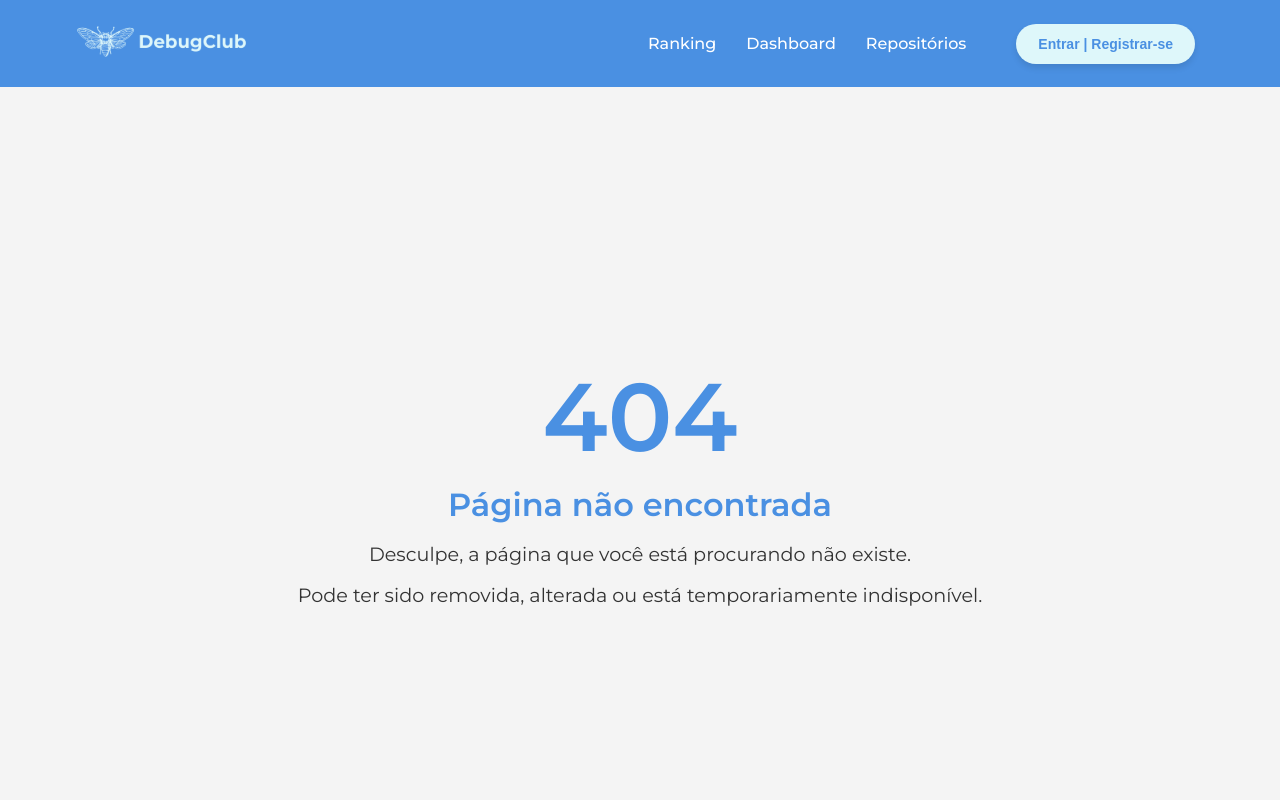
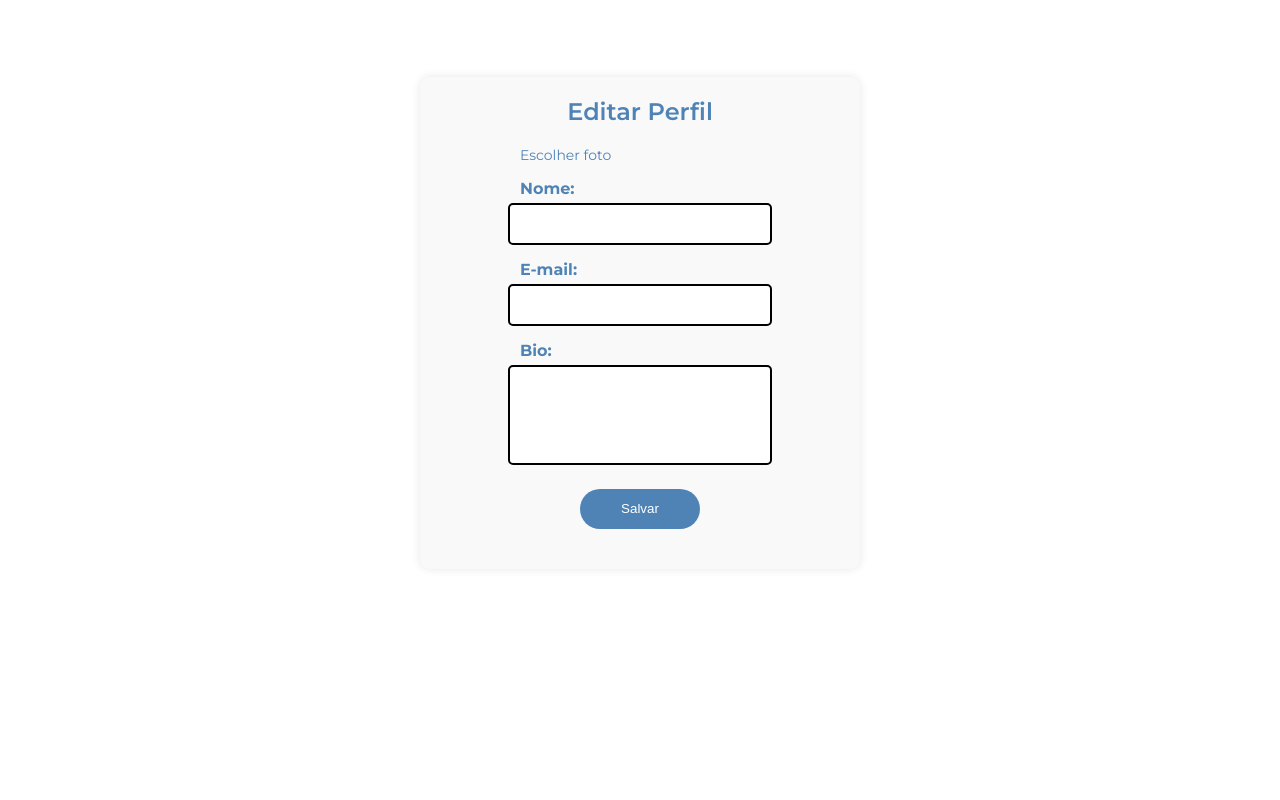
Before and after one commit to VyNas07/Debug-Club, a React (Create React App) app: page /profileedit in a window 1280 px wide. Shown: the top 800 px of the page. Built offline with nearby package versions, Linux system fonts and the light colour scheme.

Commit message:
adicionando a tela de edição de perfil

```diff
--- a/src/App.js
+++ b/src/App.js
@@ -6,6 +6,7 @@ import { BrowserRouter as Router, Routes, Route } from 'react-router-dom';
 import RegistrationPage from './pages/RegistrationPage/RegistrationPage';
 import ProfilePage from './pages/ProfilePage/ProfilePage';
 import ErrorPage from './pages/ErrorPage/ErrorPage';
+import ProfileEdit from './pages/ProfileEdit/ProfileEdit';
 
 function App() {
   return (
@@ -16,7 +17,7 @@ function App() {
         <Route path="/registration" element={<RegistrationPage />} />
         <Route path="/profile" element={<ProfilePage />} />
         <Route path="*" element = {<ErrorPage />} />
-x
+        <Route path="/profileedit" element = {<ProfileEdit />} />
       </Routes>
     </Router>
   );
--- /dev/null
+++ b/src/pages/ProfileEdit/ProfileEdit.css
@@ -0,0 +1,107 @@
+.profile-edit-page {
+    max-width: 400px;
+    margin: 0 auto;
+    padding: 20px;
+    background-color: #f9f9f9;
+    border-radius: 10px;
+    box-shadow: 0 0 10px rgba(0, 0, 0, 0.1);
+    margin-top: 6%;
+
+  }
+
+  h2 {
+    text-align: center;
+    margin-bottom: 20px;
+    color: #4F83B6;
+  }
+
+  .edit-form .form-group {
+    margin-bottom: 15px;
+    text-align: center;
+  }
+
+  .edit-form .form-group input {
+    text-align: center;
+
+  }
+
+  .edit-form label {
+    display: block;
+    font-weight: bold;
+    margin-bottom: 5px;
+    text-align: left;
+    color: #4F83B6;
+    margin-left: 20%;
+
+  }
+
+  .edit-form label.custom-file-upload{
+    font-weight: normal;
+    font-size: 14px;
+  }
+
+
+  .edit-form input[type="text"],
+  .edit-form input[type="email"],
+  .edit-form textarea {
+    width: 60%;
+    padding: 10px;
+    border: 2px solid #000000;
+    border-radius: 5px;
+    font-size: 16px;
+
+  }
+
+  .edit-form input[type="file"] {
+    display: block;
+    margin-bottom: 10px;
+  }
+
+
+  .image-preview img {
+    width: 150px;
+    height: 150px;
+    border-radius: 50%;
+    object-fit: cover;
+    margin-top: 10px;
+    display: flex;
+    margin-left: 30%;
+    margin-bottom: 15px;
+  }
+
+  .remove-button{
+   background: none;
+   border: none;
+   color: #4F83B6;
+   font-size: 14px;
+   cursor: pointer;
+  }
+
+  .custom-file-upload{
+    font-size: 14px;
+    text-decoration: none;
+
+  }
+
+  .save-button {
+    cursor: pointer;
+    width: 120px;
+    height: 40px;
+    border-radius: 20px;
+    border: none;
+    background-color: #4F83B6;
+    color: white;
+    margin-top: 10%;
+    display: block;
+    margin: 20px auto;
+  }
+
+
+  .custom-file-upload {
+    cursor: pointer;
+  }
+
+textarea {
+    resize: none;
+    font-family: 'Montserrat', sans-serif;
+  }
--- /dev/null
+++ b/src/pages/ProfileEdit/ProfileEdit.js
@@ -0,0 +1,132 @@
+import React, { useState } from 'react';
+import './ProfileEdit.css';
+
+const ProfileEditPage = () => {
+
+  const [profile, setProfile] = useState({
+    name: "",
+    email: "",
+    bio: "",
+    profilePicture: ""
+  });
+
+  const [imagePreview, setImagePreview] = useState(profile.profilePicture);
+
+  const handleInputChange = (event) => {
+    const { name, value } = event.target;
+    setProfile({
+      ...profile,
+      [name]: value
+    });
+  };
+
+
+  const handleImageChange = (event) => {
+    const file = event.target.files[0];
+    if (file) {
+      const reader = new FileReader();
+      reader.onloadend = () => {
+        setImagePreview(reader.result);
+        setProfile({
+          ...profile,
+          profilePicture: reader.result
+        });
+      };
+      reader.readAsDataURL(file);
+    }
+  };
+
+
+  const handleRemoveImage = () => {
+    setImagePreview("");
+    setProfile({
+      ...profile,
+      profilePicture: ""
+    });
+  };
+
+
+  const handleSubmit = (event) => {
+    event.preventDefault();
+
+    console.log('Perfil salvo:', profile);
+  };
+
+  return (
+    <div className="profile-edit-page">
+      <h2>Editar Perfil</h2>
+      <form onSubmit={handleSubmit} className="edit-form">
+
+        <div className="form-group">
+          <input
+            type="file"
+            id="profilePicture"
+            name="profilePicture"
+            accept="image/*"
+            onChange={handleImageChange}
+            style={{ display: "none" }}
+          />
+
+
+          {!imagePreview && (
+            <label htmlFor="profilePicture" className="custom-file-upload">
+              Escolher foto
+            </label>
+          )}
+
+          <div className="image-preview">
+            {imagePreview ? (
+              <>
+                <img src={imagePreview} alt="Profile" />
+                <button type="button" onClick={handleRemoveImage} className="remove-button">
+                  Remover Foto
+                </button>
+              </>
+            ) : (
+                null
+            )}
+          </div>
+        </div>
+
+        <div className="form-group">
+          <label htmlFor="name">Nome:</label>
+          <input
+            type="text"
+            id="name"
+            name="name"
+            value={profile.name}
+            onChange={handleInputChange}
+            required
+          />
+        </div>
+
+        <div className="form-group">
+          <label htmlFor="email">E-mail:</label>
+          <input
+            type="email"
+            id="email"
+            name="email"
+            value={profile.email}
+            onChange={handleInputChange}
+            required
+          />
+        </div>
+
+        <div className="form-group">
+          <label htmlFor="bio">Bio:</label>
+          <textarea
+            id="bio"
+            name="bio"
+            value={profile.bio}
+            onChange={handleInputChange}
+            rows="4"
+          />
+        </div>
+
+        <button type="submit" className="save-button">Salvar</button>
+      </form>
+    </div>
+  );
+};
+
+export default ProfileEditPage;
```
